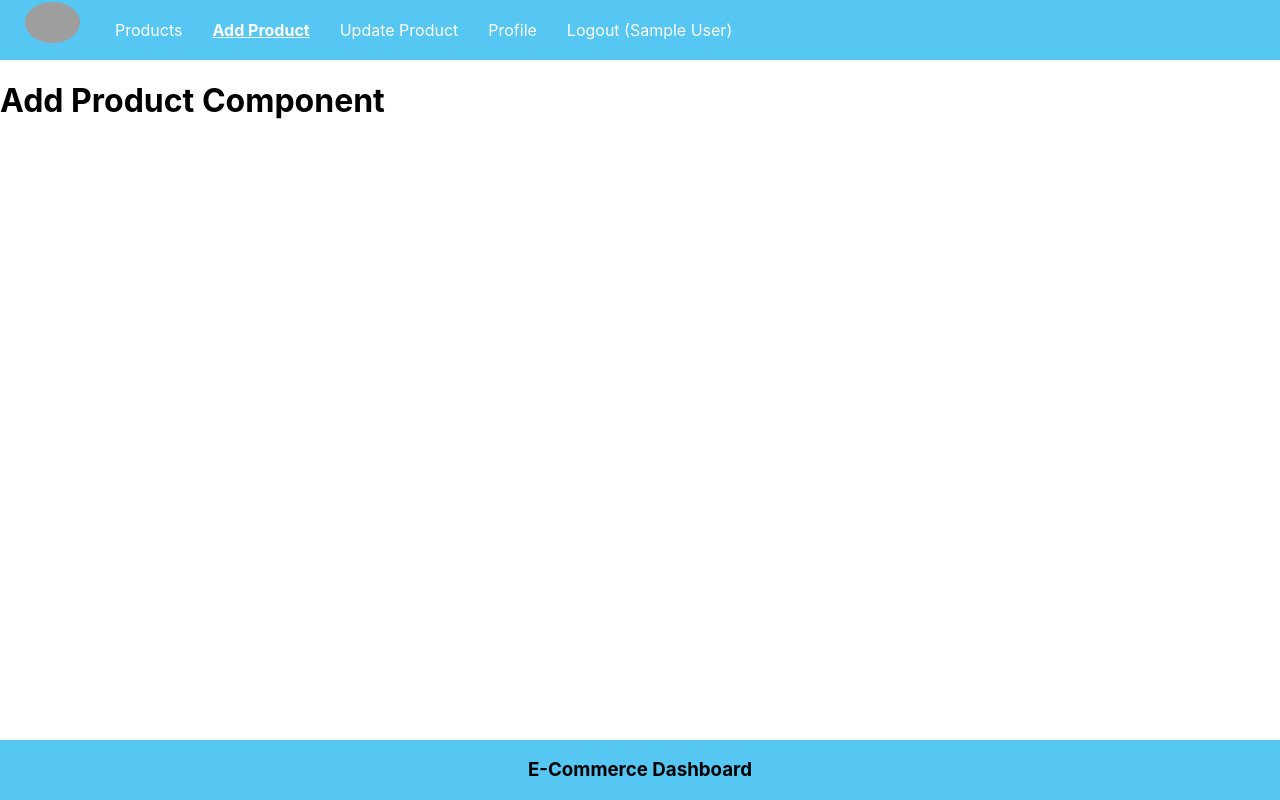
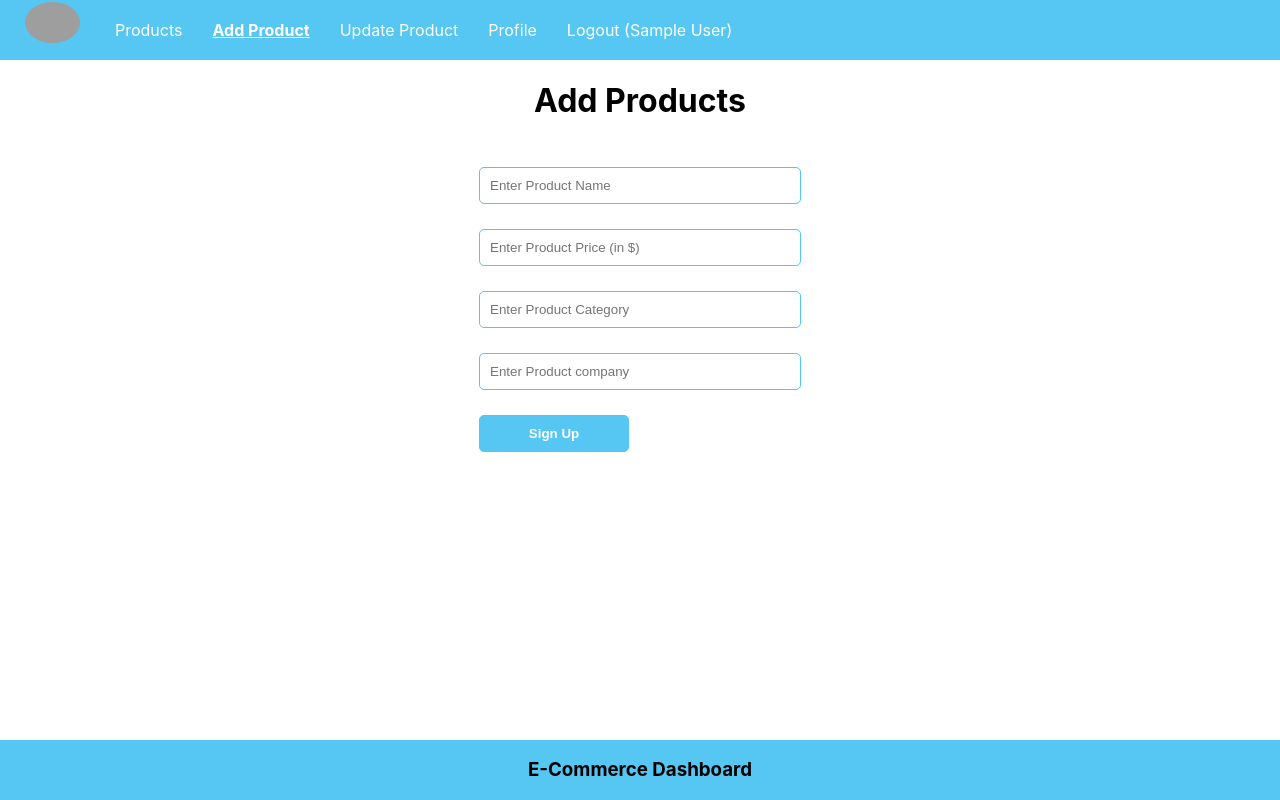
Before and after one commit to MohdAnas07/E-Comm-DashBoard-Frontent, a React (Create React App) app: page /add in a window 1280 px wide. Built offline with nearby package versions, Linux system fonts and the light colour scheme; sample sign-in values are in the browser's storage; grey boxes are pictures that could not be loaded.

Commit message:
add product ui complete

```diff
--- a/src/App.css
+++ b/src/App.css
@@ -1,5 +1,88 @@
-.App{
-  /* position: relative;
+.nav{
+  background-color: rgb(86, 198, 243);
+}
+
+.nav-ul{
+  display: flex;
+  /* justify-content: center;     */
+  align-items: center;
+  margin: 0;
+  height: 60px;
   padding: 0;
-  margin: 0; */
 }
+
+.nav-right{
+  justify-content: end;
+  text-align: right !important;
+}
+
+.logo {
+  width: 55px;
+  float: left;
+  border-radius: 50%;
+  margin:2px 20px 0 25px;
+}
+
+li{
+  list-style: none;
+  margin: 0 15px;
+  color: #fff;
+  transition: all 500ms ease-in-out;
+
+}
+a{
+  text-decoration: none;
+  color: #fff;
+}
+
+.active{
+  font-weight: bold;
+  text-decoration: underline;
+}
+
+
+
+/*  SIGNUP - SIGNIN CSS ============================ */
+
+.signup , .login {
+  display: grid;
+  place-items: center;
+}
+
+.center{
+  display: grid;
+  place-items: center;
+}
+
+.input-box{
+  display: block;
+  margin: 25px;
+  padding: 10px;
+  width: 300px;
+  border: 1px solid var(--primary-color);
+  border-radius: 5px;
+}
+
+.app-button{
+  margin: 25px;
+  margin-top: 0px;
+  padding: 10px;
+  width: 150px;
+  cursor: pointer;
+  background-color: var(--primary-color);
+  border: 1px solid var(--primary-color);
+  border-radius: 5px;
+  color: #fff;
+  font-weight: bold;
+}
+
+
+
+/* FOOTER CSS ================================= ====*/
+.footer{
+  position: absolute;
+  bottom: 0;
+  text-align: center;
+  width: 100%;
+  background-color: rgb(86, 198, 243);
+}
--- a/src/components/AddProd.jsx
+++ b/src/components/AddProd.jsx
@@ -1,9 +1,40 @@
-import React from 'react'
+import React, { useState } from 'react'
+import '../App.css'
 
 export default function AddProd() {
+
+    const [name, setName] = useState("");
+    const [price, setPrice] = useState("");
+    const [category, setCategory] = useState("");
+    const [company, setCompany] = useState("");
+
+    const productHandler = async () => {
+        console.log(name, price, category, company);
+        const auth = localStorage.getItem('user');
+        //  userId = auth._id
+        console.log(auth);
+
+        // let product = await fetch('http://localhost:5000/add-product', {
+        //     method: "POST",
+        //     body: JSON.stringify({ name, price, category, company, userId })
+        // })
+
+    }
+
     return (
-        <div>
-            <h1>Add Product Component</h1>
+        <div className='add-prod center'>
+            <h1>Add Products</h1>
+            <form action="">
+                <input className='input-box' type="text" placeholder='Enter Product Name' value={name} onChange={(e) => setName(e.target.value)} required />
+
+                <input className='input-box' type="number" placeholder='Enter Product Price (in $)' value={price} onChange={(e) => setPrice(e.target.value)} required />
+
+                <input className='input-box' type="text" placeholder='Enter Product Category' value={category} onChange={(e) => setCategory(e.target.value)} required />
+
+                <input className='input-box' type="text" placeholder='Enter Product company' value={company} onChange={(e) => setCompany(e.target.value)} required />
+
+                <button onClick={productHandler} className='app-button' type='button'>Sign Up</button>
+            </form>
         </div>
     )
 }
--- a/src/components/Footer.jsx
+++ b/src/components/Footer.jsx
@@ -1,5 +1,5 @@
 import React from 'react'
-import '../styles/footer.css'
+import '../App.css'
 
 export default function Footer() {
     return (
--- a/src/components/Login.jsx
+++ b/src/components/Login.jsx
@@ -1,5 +1,5 @@
 import React, { useEffect, useState } from "react";
-import '../styles/signup.css'
+import '../App.css'
 import { useNavigate } from 'react-router-dom'
 
 const Login = () => {
@@ -36,12 +36,13 @@ const Login = () => {
 
     return (
         <div className='login'>
+
             <h1>Login For E-Commerce Dashboard</h1>
-
-            <input className='input-box' value={email} onChange={(e) => setEmail(e.target.value)} type="email" placeholder='Enter Email' />
-
-            <input className='input-box' value={password} onChange={(e) => setPassword(e.target.value)} type="password" placeholder='Enter Password' />
-            <button className='app-button' onClick={loginHandler} type='button'>Login</button>
+            <form action="">
+                <input className='input-box' value={email} onChange={(e) => setEmail(e.target.value)} type="email" placeholder='Enter Email' />
+                <input className='input-box' value={password} onChange={(e) => setPassword(e.target.value)} type="password" placeholder='Enter Password' />
+                <button className='app-button' onClick={loginHandler} type='button'>Login</button>
+            </form>
         </div>
 
     )
--- a/src/components/Nav.jsx
+++ b/src/components/Nav.jsx
@@ -1,6 +1,6 @@
 import React, { useEffect, useState } from 'react'
 import { NavLink, useNavigate } from 'react-router-dom';
-import '../styles/nav.css'
+import '../App.css'
 import dashboard from '../assets/dashboard.png'
 
 const Nav = () => {
--- a/src/components/SignUp.jsx
+++ b/src/components/SignUp.jsx
@@ -1,6 +1,6 @@
 import React, { useEffect, useState } from 'react'
 import { useNavigate } from 'react-router-dom'
-import '../styles/signup.css'
+import '../App.css'
 
 export default function SignUp() {
     const [name, setName] = useState("");
--- a/src/styles/nav.css
+++ b/src/styles/nav.css
@@ -15,6 +15,7 @@
     justify-content: end;
     text-align: right !important;
 }
+
 .logo {
     width: 55px;
     float: left;
```
